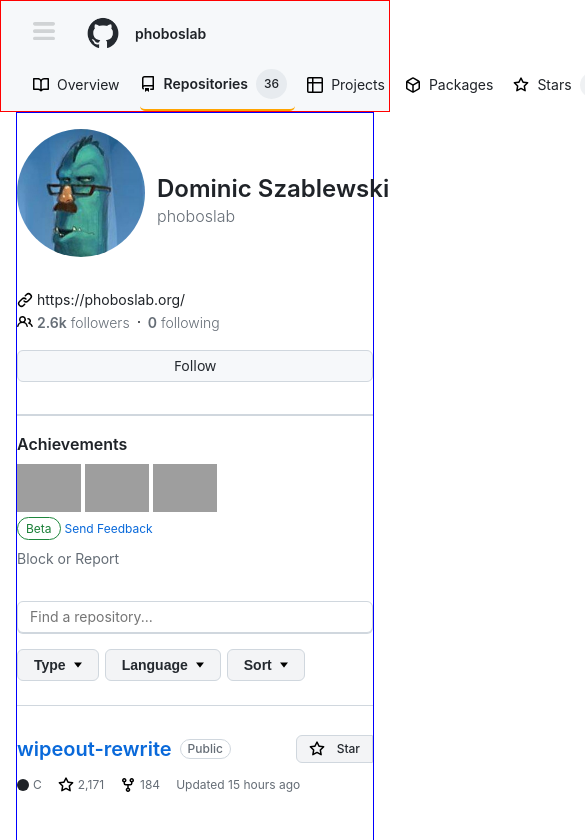
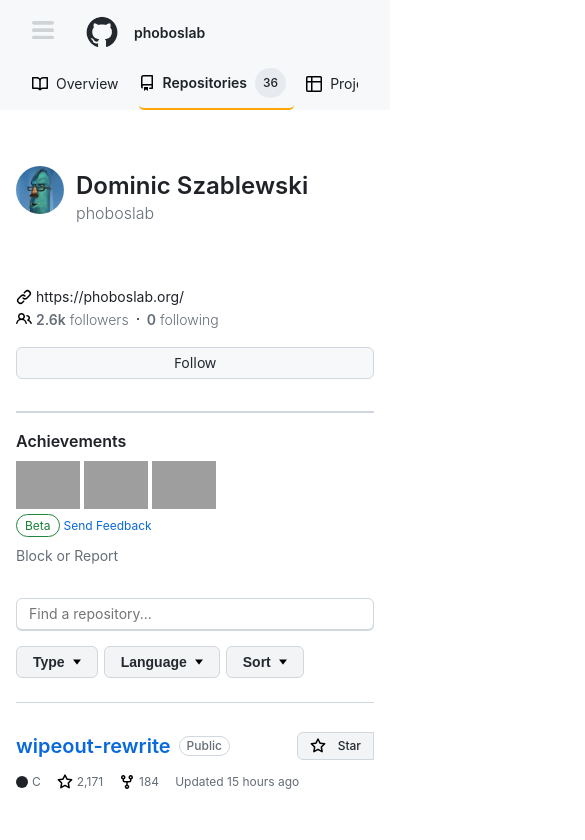
Before and after one commit to nakul-sharma-at-appointy/github-task-ui-vanilla, a plain HTML site: page index.html in a window 390 px wide. Shown: the top 840 px of the page, 585 px wide, since content can reach past the window. Drawn offline with Linux system fonts and the light colour scheme; grey boxes are pictures that could not be loaded.

Commit message:
Style: added responsiveness

```diff
--- a/index.css
+++ b/index.css
@@ -46,7 +46,7 @@
   justify-content: space-between;
   gap: 1rem;
   width: 100%;
-  border: 1px solid red;
+  /* border: 1px solid red; */
 }
 
 .header-userinfo {
@@ -479,18 +479,18 @@
 
 @media only screen and (max-width: 1000px) {
   .header-background {
-    border: 1px solid red;
+    /* border: 1px solid red; */
   }
 }
 
 @media only screen and (max-width: 1150px) {
   .header-background {
-    border: 1px solid red;
+    /* border: 1px solid red; */
   }
 
   .github-body {
     margin: 0rem 1.5rem;
-    border: 1px solid blue;
+    /* border: 1px solid blue; */
   }
 
   .repo-div {
@@ -516,11 +516,12 @@
     margin: 1.5rem 0.5rem;
     flex-direction: column-reverse;
     align-items: center;
+    gap: 1rem;
   }
 
   .user-profile-img-div {
     height: 14rem;
-    width: 80%;
+    width: 100%;
   }
 
   .user-profile-img {
@@ -613,4 +614,24 @@
   .repository-search-input {
     min-width: 100%;
   }
+
+  .footer-links-div {
+    gap: 1rem;
+    flex-wrap: wrap;
+    justify-content: center;
+  }
+
+  .header-navigate {
+    overflow: scroll;
+  }
 }
+
+@media only screen and (max-width: 400px) {
+  .user-profile-img-div {
+    width: 3rem;
+  }
+
+  .user-profile-img {
+    width: 3rem;
+  }
+}
```
